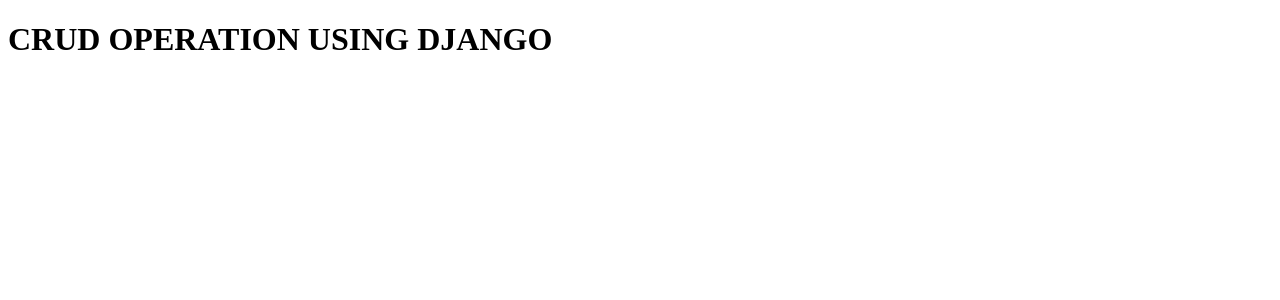
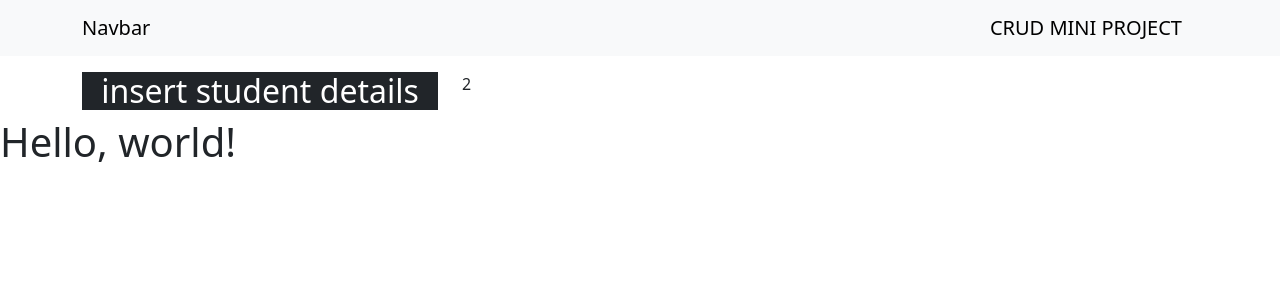
Before and after one commit to lambojac/django, a Django app: page / in a window 1280 px wide. Shown: the top 300 px of the page. Run offline with Django 3.2, Linux system fonts and the light colour scheme.

Commit message:
updated code

```diff
--- a/project/templates/index.html
+++ b/project/templates/index.html
@@ -1,11 +1,32 @@
-<!DOCTYPE html>
+<!doctype html>
 <html lang="en">
-<head>
-    <meta charset="UTF-8">
-    <meta name="viewport" content="width=device-width, initial-scale=1.0">
-    <title>CRUD OPERATION DJANGO PROJECT</title>
-</head>
-<body>
-    <h1>CRUD OPERATION USING DJANGO</h1>
-</body>
+  <head>
+    <meta charset="utf-8">
+    <meta name="viewport" content="width=device-width, initial-scale=1">
+    <title>CRUD MINI PROJECT</title>
+    <link href="https://cdn.jsdelivr.net/npm/bootstrap@5.3.3/dist/css/bootstrap.min.css" rel="stylesheet" integrity="sha384-QWTKZyjpPEjISv5WaRU9OFeRpok6YctnYmDr5pNlyT2bRjXh0JMhjY6hW+ALEwIH" crossorigin="anonymous">
+  </head>
+  <body>
+
+  <!-- As a heading -->
+  <nav class="navbar bg-body-tertiary">
+    <div class="container-md text-center">
+      <span class="navbar-brand mb-0 h1">Navbar</span>
+      <a class="navbar-brand text-center" href="/">CRUD MINI PROJECT</a>
+    </div>
+  </nav>
+  <div class="container mt-3">
+    <div class="row">
+        <div class="col-md-4">
+            <h2 class="text-white bg-dark text-center">insert student details</h2>
+        </div>
+        <div class="col-md-8">
+            2
+        </div>
+    </div>
+
+  </div>
+    <h1>Hello, world!</h1>
+    <script src="https://cdn.jsdelivr.net/npm/bootstrap@5.3.3/dist/js/bootstrap.bundle.min.js" integrity="sha384-YvpcrYf0tY3lHB60NNkmXc5s9fDVZLESaAA55NDzOxhy9GkcIdslK1eN7N6jIeHz" crossorigin="anonymous"></script>
+  </body>
 </html>
```
